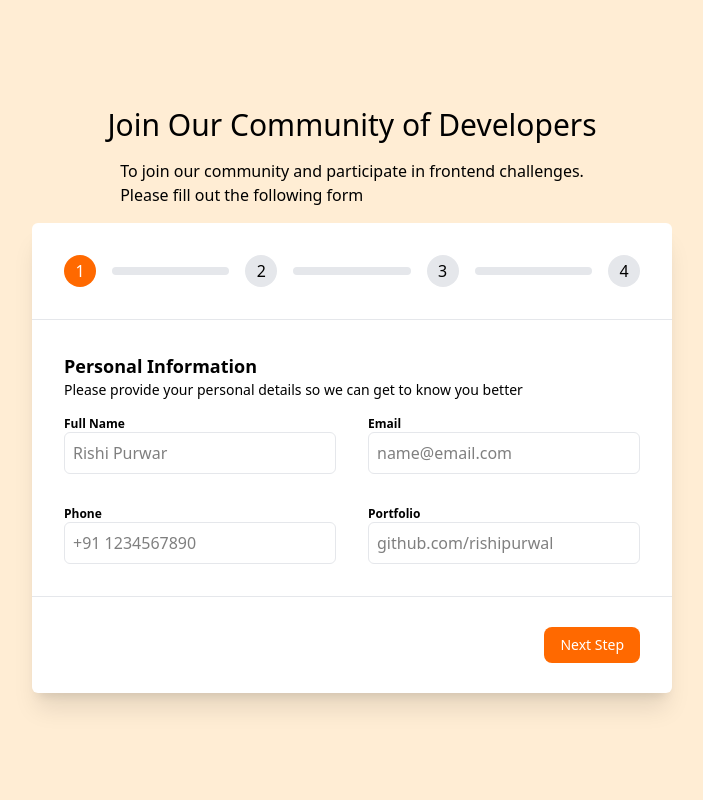
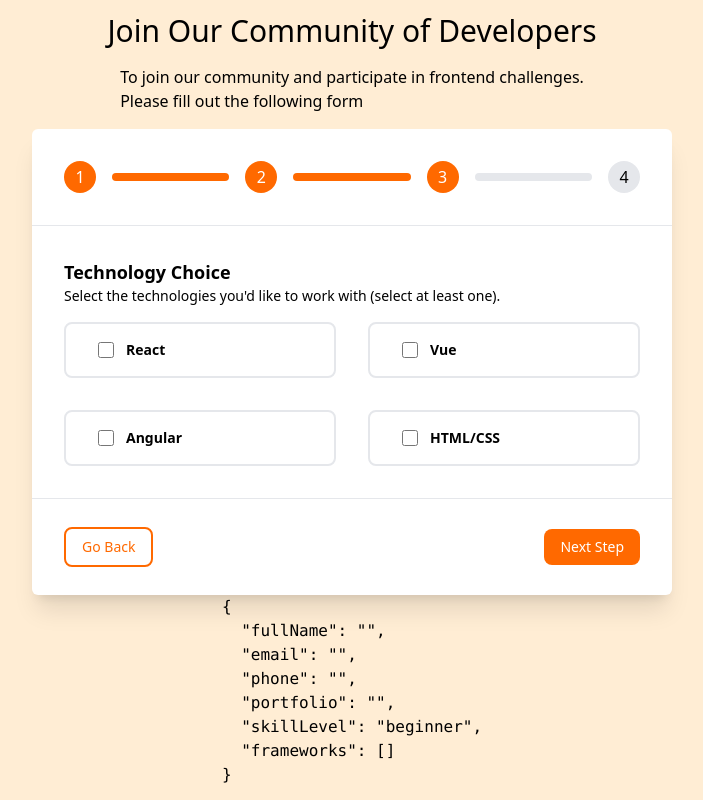
Before and after one commit to floroz/multi-stepper-form-vue, a Vue app: page / in a window 1280 px wide. Shown: the whole page, without its empty margins (288-991 px from the left). Built offline with nearby package versions, Linux system fonts and the light colour scheme.

Commit message:
feat: use vee-validate

```diff
--- a/package.json
+++ b/package.json
@@ -10,8 +10,11 @@
   },
   "dependencies": {
     "@tailwindcss/vite": "^4.0.17",
+    "@vee-validate/yup": "^4.15.0",
     "tailwindcss": "^4.0.17",
-    "vue": "^3.5.13"
+    "vee-validate": "^4.15.0",
+    "vue": "^3.5.13",
+    "yup": "^1.6.1"
   },
   "devDependencies": {
     "@vitejs/plugin-vue": "^5.2.1",
--- a/src/components/MultiStepForm/MultiFormFooter.vue
+++ /dev/null
@@ -1,40 +0,0 @@
-<script setup lang="ts">
-import { computed } from "vue";
-
-const { activeStep } = defineProps<{
-  nextButtonText: string;
-  previousButtonText: string;
-  activeStep: number;
-  disabled: boolean;
-}>();
-
-defineEmits<{
-  onPrevious: [];
-  onNext: [];
-}>();
-
-const isFirstStep = computed(() => activeStep === 1);
-</script>
-<template>
-  <footer class="w-full flex items-center justify-between p-8">
-    <button
-      class="rounded-lg py-2 px-4 border-2 border-orange-500 text-orange-500 text-sm cursor-pointer"
-      @click="$emit('onPrevious')"
-      :class="{
-        'opacity-0': isFirstStep,
-        'pointer-events-none': isFirstStep,
-      }"
-      :tabindex="isFirstStep ? -1 : 0"
-    >
-      {{ previousButtonText }}
-    </button>
-    <button
-      class="rounded-lg py-2 px-4 bg-orange-500 text-white text-sm cursor-pointer"
-      @click="$emit('onNext')"
-      :class="{ 'opacity-50': disabled }"
-      :disabled="disabled"
-    >
-      {{ nextButtonText }}
-    </button>
-  </footer>
-</template>
--- a/src/components/MultiStepForm/MultiFormPersonalInfo.vue
+++ b/src/components/MultiStepForm/MultiFormPersonalInfo.vue
@@ -1,8 +1,13 @@
 <script setup lang="ts">
-const fullName = defineModel("full-name", { required: true });
-const email = defineModel("email", { required: true });
-const phone = defineModel("phone", { required: true });
-const portfolio = defineModel("portfolio", { required: true });
+import { useField } from "vee-validate";
+
+// Use useField for each input, getting value and errorMessage
+const { value: fullName, errorMessage: fullNameError } =
+  useField<string>("fullName");
+const { value: email, errorMessage: emailError } = useField<string>("email");
+const { value: phone, errorMessage: phoneError } = useField<string>("phone");
+const { value: portfolio, errorMessage: portfolioError } =
+  useField<string>("portfolio");
 </script>
 
 <template>
@@ -14,40 +19,64 @@ const portfolio = defineModel("portfolio", { required: true });
 
     <div class="grid grid-cols-2 grid-rows-1 gap-8">
       <div class="flex flex-col">
-        <label for="" class="text-xs font-bold">Full Name</label>
+        <label for="fullName" class="text-xs font-bold">Full Name</label>
         <input
+          id="fullName"
+          name="fullName"
+          v-model="fullName"
           placeholder="Rishi Purwar"
           type="text"
           class="rounded-md border-1 border-gray-200 p-2 text-black"
-          v-model="fullName"
+          :class="{ 'border-red-500': !!fullNameError }"
         />
+        <span v-if="fullNameError" class="text-red-500 text-xs mt-1">{{
+          fullNameError
+        }}</span>
       </div>
       <div class="flex flex-col">
-        <label for="" class="text-xs font-bold">Email</label>
+        <label for="email" class="text-xs font-bold">Email</label>
         <input
+          id="email"
+          name="email"
+          v-model="email"
           placeholder="name@email.com"
           type="text"
           class="rounded-md border-1 border-gray-200 p-2 text-black"
-          v-model="email"
+          :class="{ 'border-red-500': !!emailError }"
         />
+        <span v-if="emailError" class="text-red-500 text-xs mt-1">{{
+          emailError
+        }}</span>
       </div>
       <div class="flex flex-col">
-        <label for="" class="text-xs font-bold">Phone</label>
+        <label for="phone" class="text-xs font-bold">Phone</label>
         <input
+          id="phone"
+          name="phone"
+          v-model="phone"
           placeholder="+91 1234567890"
           type="text"
           class="rounded-md border-1 border-gray-200 p-2 text-black"
-          v-model="phone"
+          :class="{ 'border-red-500': !!phoneError }"
         />
+        <span v-if="phoneError" class="text-red-500 text-xs mt-1">{{
+          phoneError
+        }}</span>
       </div>
       <div class="flex flex-col">
-        <label for="" class="text-xs font-bold">Portfolio</label>
+        <label for="portfolio" class="text-xs font-bold">Portfolio</label>
         <input
+          id="portfolio"
+          name="portfolio"
+          v-model="portfolio"
           placeholder="github.com/rishipurwal"
           type="text"
           class="rounded-md border-1 border-gray-200 p-2 text-black"
-          v-model="portfolio"
+          :class="{ 'border-red-500': !!portfolioError }"
         />
+        <span v-if="portfolioError" class="text-red-500 text-xs mt-1">{{
+          portfolioError
+        }}</span>
       </div>
     </div>
   </section>
--- a/src/components/MultiStepForm/MultiFormSkillLevel.vue
+++ b/src/components/MultiStepForm/MultiFormSkillLevel.vue
@@ -1,63 +1,74 @@
 <script setup lang="ts">
+import { useField } from "vee-validate";
 import { SkillLevel } from "./types";
 
-const skillLevel = defineModel({
-  required: true,
-  default: "",
-  type: String,
-});
+// Use useField for skillLevel
+const {
+  value: skillLevel,
+  errorMessage: skillLevelError,
+  setValue: setSkillLevel,
+} = useField<SkillLevel | undefined>("skillLevel");
 </script>
 
 <template>
   <section class="border-y-1 border-gray-200 p-8">
     <h3 class="text-lg font-bold">Skill Level</h3>
-    <p class="mb-4 text-sm">Review and Confirm</p>
+    <p class="mb-4 text-sm">Please select your skill level</p>
 
     <div class="grid grid-cols-2 grid-rows-1 gap-8">
       <div class="flex flex-col">
         <button
+          type="button"
           class="border-2 border-gray-200 py-4 px-8 rounded-lg font-bold text-sm"
           :class="{
             'border-orange-500': skillLevel === SkillLevel.Beginner,
           }"
-          @click="skillLevel = SkillLevel.Beginner"
+          @click="setSkillLevel(SkillLevel.Beginner)"
         >
           Beginner
         </button>
       </div>
       <div class="flex flex-col">
         <button
+          type="button"
           class="border-2 border-gray-200 py-4 px-8 rounded-lg font-bold text-sm"
           :class="{
             'border-orange-500': skillLevel === SkillLevel.Intermediate,
           }"
-          @click="skillLevel = SkillLevel.Intermediate"
+          @click="setSkillLevel(SkillLevel.Intermediate)"
         >
           Intermediate
         </button>
       </div>
       <div class="flex flex-col">
         <button
+          type="button"
           class="border-2 border-gray-200 py-4 px-8 rounded-lg font-bold text-sm"
           :class="{
             'border-orange-500': skillLevel === SkillLevel.Advanced,
           }"
-          @click="skillLevel = SkillLevel.Advanced"
+          @click="setSkillLevel(SkillLevel.Advanced)"
         >
           Advanced
         </button>
       </div>
       <div class="flex flex-col">
         <button
+          type="button"
           class="border-2 border-gray-200 py-4 px-8 rounded-lg font-bold text-sm"
           :class="{
             'border-orange-500': skillLevel === SkillLevel.Expert,
           }"
-          @click="skillLevel = SkillLevel.Expert"
+          @click="setSkillLevel(SkillLevel.Expert)"
         >
           Expert
         </button>
       </div>
     </div>
+    <span
+      v-if="skillLevelError"
+      class="text-red-500 text-xs mt-1 col-span-2 block"
+      >{{ skillLevelError }}</span
+    >
   </section>
 </template>
--- a/src/components/MultiStepForm/MultiFormTechChoice.vue
+++ b/src/components/MultiStepForm/MultiFormTechChoice.vue
@@ -1,54 +1,55 @@
 <script setup lang="ts">
-const fullName = defineModel("full-name", { required: true });
-const email = defineModel("email", { required: true });
-const phone = defineModel("phone", { required: true });
-const portfolio = defineModel("portfolio", { required: true });
+import { useField } from "vee-validate";
+import { JSFramework } from "./types";
+
+const { value: frameworks, errorMessage: frameworksError } =
+  useField<JSFramework[]>("frameworks");
+
+// Helper to get framework display names
+const getFrameworkDisplayName = (framework: JSFramework): string => {
+  const names: Record<JSFramework, string> = {
+    [JSFramework.React]: "React",
+    [JSFramework.Vue]: "Vue",
+    [JSFramework.Angular]: "Angular",
+    [JSFramework.HTMLCSS]: "HTML/CSS",
+  };
+  return names[framework] || framework;
+};
+
+const frameworkOptions = Object.values(JSFramework);
 </script>
 
 <template>
   <section class="border-y-1 border-gray-200 p-8">
-    <h3 class="text-lg font-bold">Personal Information</h3>
+    <h3 class="text-lg font-bold">Technology Choice</h3>
     <p class="mb-4 text-sm">
-      Please provide your personal details so we can get to know you better
+      Select the technologies you'd like to work with (select at least one).
     </p>
 
-    <div class="grid grid-cols-2 grid-rows-1 gap-8">
-      <div class="flex flex-col">
-        <label for="" class="text-xs font-bold">Full Name</label>
+    <div class="grid grid-cols-2 grid-rows-2 gap-8">
+      <div
+        v-for="framework in frameworkOptions"
+        :key="framework"
+        class="flex items-center border-2 border-gray-200 py-4 px-8 rounded-lg cursor-pointer"
+      >
         <input
-          placeholder="Rishi Purwar"
-          type="text"
-          class="rounded-md border-1 border-gray-200 p-2 text-black"
-          v-model="fullName"
+          type="checkbox"
+          :id="'framework-' + framework"
+          :value="framework"
+          v-model="frameworks"
+          class="mr-3 h-4 w-4 rounded border-gray-300 text-orange-600 focus:ring-orange-500"
+          :class="{ 'border-red-500': !!frameworksError }"
         />
-      </div>
-      <div class="flex flex-col">
-        <label for="" class="text-xs font-bold">Email</label>
-        <input
-          placeholder="name@email.com"
-          type="text"
-          class="rounded-md border-1 border-gray-200 p-2 text-black"
-          v-model="email"
-        />
-      </div>
-      <div class="flex flex-col">
-        <label for="" class="text-xs font-bold">Phone</label>
-        <input
-          placeholder="+91 1234567890"
-          type="text"
-          class="rounded-md border-1 border-gray-200 p-2 text-black"
-          v-model="phone"
-        />
-      </div>
-      <div class="flex flex-col">
-        <label for="" class="text-xs font-bold">Portfolio</label>
-        <input
-          placeholder="github.com/rishipurwal"
-          type="text"
-          class="rounded-md border-1 border-gray-200 p-2 text-black"
-          v-model="portfolio"
-        />
+        <label
+          :for="'framework-' + framework"
+          class="font-bold text-sm select-none"
+        >
+          {{ getFrameworkDisplayName(framework) }}
+        </label>
       </div>
     </div>
+    <span v-if="frameworksError" class="text-red-500 text-xs mt-2 block">{{
+      frameworksError
+    }}</span>
   </section>
 </template>
--- a/src/components/MultiStepForm/MultiStepForm.vue
+++ b/src/components/MultiStepForm/MultiStepForm.vue
@@ -1,26 +1,68 @@
 <script setup lang="ts">
 import MultiFormStepper from "./MultiFormStepper.vue";
-import MultiFormFooter from "./MultiFormFooter.vue";
 import MultiFormPersonalInfo from "./MultiFormPersonalInfo.vue";
-import { reactive } from "vue";
-import { JSFramework, SkillLevel, type SignupFormData } from "./types";
 import MultiFormSkillLevel from "./MultiFormSkillLevel.vue";
 import MultiFormSummary from "./MultiFormSummary.vue";
-import { ref } from "vue";
+import { ref, computed } from "vue"; // Ensure computed is imported
+import { useForm } from "vee-validate"; // Import useForm
+import * as yup from "yup"; // Import yup
+import MultiFormTechChoice from "./MultiFormTechChoice.vue";
+import { JSFramework, SkillLevel } from "./types"; // Import enums
 
-const maxSteps: number = 4;
-const activeStep = ref(1);
-const errors = ref([]);
+// Define Yup validation schema
+const schema = yup.object({
+  fullName: yup.string().required().label("Full Name"),
+  email: yup.string().required().email().label("Email Address"),
+  phone: yup.string().required().label("Phone Number"), // Consider adding numeric/format validation
+  portfolio: yup.string().required().url().label("Portfolio Link"),
+  skillLevel: yup
+    .mixed<SkillLevel>()
+    .oneOf(Object.values(SkillLevel))
+    .required()
+    .label("Skill Level"),
+  frameworks: yup
+    .array()
+    .of(yup.mixed<JSFramework>().oneOf(Object.values(JSFramework)))
+    .min(1, "Choose at least one option") // Use Yup's min for array length
+    .required() // Required ensures it's an array, min(1) ensures not empty
+    .label("Technology Choice"),
+});
 
-function onNextStep() {
-  if (activeStep.value === maxSteps) {
-    onSubmit();
+const MAX_STEPS: number = 4;
+const activeStep = ref(3); // Start at step 1
+
+// Initialize useForm
+const { values, handleSubmit, validate, errors } = useForm({
+  validationSchema: schema,
+  keepValuesOnUnmount: true,
+  initialValues: {
+    fullName: "",
+    email: "",
+    phone: "",
+    portfolio: "",
+    skillLevel: SkillLevel.Beginner, // Default value
+    frameworks: [] as JSFramework[], // Initialize as empty array
+  },
+});
+
+async function onNextStep() {
+  if (activeStep.value === MAX_STEPS) {
     return;
-  } else {
-    //TODO: validate step
+  }
+
+  // Validate all fields up to the current step (or just current if needed)
+  // For simplicity, let's validate all. Adjust if step-specific validation is required.
+  const { valid } = await validate();
+
+  if (valid) {
+    // Check if validation passed
     activeStep.value++;
   }
+
+  // If validation fails, VeeValidate will typically display errors
+  // based on how <Field> and <ErrorMessage> are configured in child components.
 }
+
 function onPreviousStep() {
   if (activeStep.value === 1) {
     return;
@@ -29,53 +71,69 @@ function onPreviousStep() {
   }
 }
 
-function onSubmit() {
-  // fake API request to server with formData
+async function handleNextOrSubmit(event: MouseEvent) {
+  if (activeStep.value !== MAX_STEPS) {
+    // It's the "Next Step" button
+    event.preventDefault(); // Prevent default browser action (important!)
+    await onNextStep(); // Validate and potentially move to the next step
+  }
+  // If it IS the last step (activeStep === MAX_STEPS), this handler does nothing.
+  // The button's type="submit" will trigger the form's @submit event naturally.
 }
 
-const formData = reactive<SignupFormData>({
-  fullName: "",
-  email: "",
-  phone: "",
-  portfolio: "",
-  skillLevel: SkillLevel.Beginner,
-  framework: JSFramework.React,
+// Define the function to run on successful submission
+const onSubmit = handleSubmit((formValues) => {
+  // formValues contains the validated data
+  alert("Submit!");
+  // fake API request to server with formValues
+  console.log("Form Submitted:", formValues);
 });
+
+const isFirstStep = computed(() => activeStep.value === 1);
+
+// Expose errors for potential use in template (optional)
+// const errorBag = errors;
 </script>
 
 <template>
   <form
-    novalidate
+    @submit.prevent="onSubmit"
     class="bg-white shadow-xl min-w-1/2 max-w-[37rem] h-1/2 max-h-[37rem] rounded-md grid grid-rows-[6rem_1fr_6rem]"
   >
-    <MultiFormStepper :max-steps="maxSteps" :active-step="activeStep" />
+    <MultiFormStepper :max-steps="MAX_STEPS" :active-step="activeStep" />
     <TransitionGroup>
-      <KeepAlive>
-        <MultiFormPersonalInfo
-          v-model:full-name="formData.fullName"
-          v-model:email="formData.email"
-          v-model:phone="formData.phone"
-          v-model:portfolio="formData.portfolio"
-          v-if="activeStep === 1"
-        />
-        <MultiFormSkillLevel
-          v-model="formData.skillLevel"
-          v-else-if="activeStep === 2"
-        />
+      <KeepAlive :key="activeStep">
+        <MultiFormPersonalInfo v-if="activeStep === 1" />
+        <MultiFormSkillLevel v-else-if="activeStep === 2" />
+        <MultiFormTechChoice v-else-if="activeStep === 3" />
         <MultiFormSummary
-          :form-data="formData"
-          v-else-if="activeStep === maxSteps"
+          :form-values="values"
+          v-else-if="activeStep === MAX_STEPS"
         />
       </KeepAlive>
     </TransitionGroup>
-    <MultiFormFooter
-      @on-next="onNextStep"
-      @on-previous="onPreviousStep"
-      :max-steps="maxSteps"
-      :active-step="activeStep"
-      previous-button-text="Go Back"
-      :next-button-text="activeStep === maxSteps ? 'Submit' : 'Next Step'"
-      :disabled="activeStep === maxSteps || errors.length > 0"
-    />
+    <footer class="w-full flex items-center justify-between p-8">
+      <button
+        type="button"
+        class="rounded-lg py-2 px-4 border-2 border-orange-500 text-orange-500 text-sm cursor-pointer"
+        @click="onPreviousStep"
+        :class="{
+          'opacity-0': isFirstStep,
+          'pointer-events-none': isFirstStep,
+        }"
+        :tabindex="isFirstStep ? -1 : 0"
+      >
+        Go Back
+      </button>
+      <button
+        :type="activeStep === MAX_STEPS ? 'submit' : 'button'"
+        class="rounded-lg py-2 px-4 bg-orange-500 text-white text-sm cursor-pointer"
+        @click="handleNextOrSubmit"
+        :class="{ 'opacity-50': false }"
+      >
+        {{ activeStep === MAX_STEPS ? "Submit" : "Next Step" }}
+      </button>
+    </footer>
   </form>
+  <pre>{{ values }}</pre>
 </template>
```
Also changed, not shown: src/components/MultiStepForm/MultiFormSummary.vue (+14 -8 lines), src/components/MultiStepForm/types.ts (+0 -8 lines), 1 other file (tests, documents, lock files or other folders).
